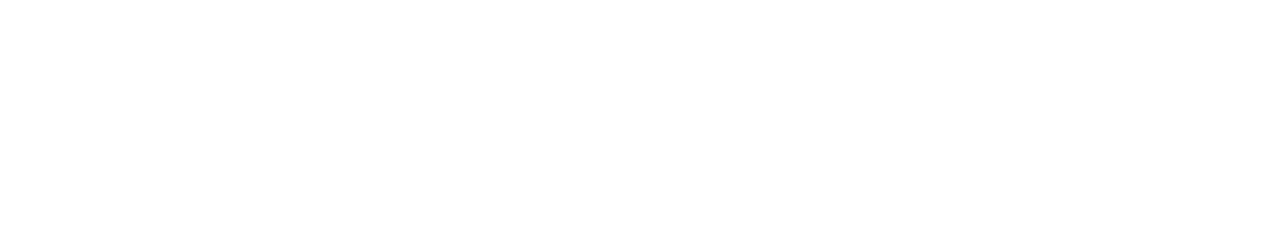
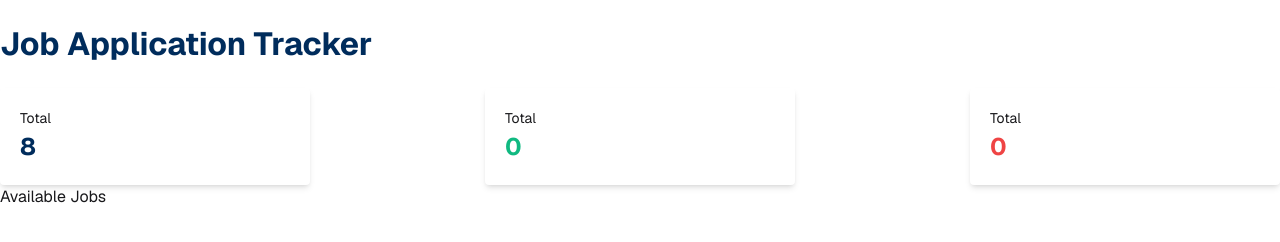
Before and after one commit to Sadik-BN/Job-Application-Tracker, a plain HTML site: page index.html in a window 1280 px wide. Drawn offline with nearby package versions, Linux system fonts and the light colour scheme.

Commit message:
Variable job Numbers on ui

```diff
--- a/index.html
+++ b/index.html
@@ -23,7 +23,7 @@
     <link href="https://fonts.googleapis.com/css2?family=Geist:wght@100..900&display=swap" rel="stylesheet">
 
     <style>
-        *{
+        * {
             font-family: "Geist", sans-serif;
         }
     </style>
@@ -34,7 +34,32 @@
 </head>
 
 <body class="container mx-auto">
+    <!-- dashboard -->
+    <section>
+        <h1 class="text-[#002C5C] text-[32px] font-bold my-5">Job Application Tracker</h1>
+        <div class="dash-card flex justify-between items-center">
+            <div class="bg-white p-5 w-[310px] rounded-sm shadow-md">
+                <p class="text-[14px]">Total</p>
+                <h3 class="text-[#002C5C] text-[24px] font-bold"></h3>
+            </div>
+            <div class="dash-card bg-white p-5 w-[310px] rounded-sm shadow-md">
+                <p class="text-[14px]">Total</p>
+                <h3 class="text-[#10B981] text-[24px] font-bold"></h3>
+            </div>
+            <div class="dash-card bg-white p-5 w-[310px] rounded-sm shadow-md">
+                <p class="text-[14px]">Total</p>
+                <h3 class="text-[#EF4444] text-[24px] font-bold"></h3>
+            </div>
+        </div>
+    </section>
 
+    <!-- available job -->
+     <section>
+        <h1>Available Jobs</h1>
+        <p></p>
+     </section>
+<script src="./scripts/helpers.js"></script>
+<script src="./scripts/main.js"></script>
 </body>
 
 </html>
--- /dev/null
+++ b/scripts/helpers.js
@@ -0,0 +1,10 @@
+let totalJob= 8;
+let interview=0;
+let rejected=0;
+
+function updateJobs(){
+    let dashCard = document.querySelectorAll(".dash-card h3");
+    dashCard[0].innerText = `${totalJob}`;
+    dashCard[1].innerText = `${interview}`;
+    dashCard[2].innerText = `${rejected}`;
+}
--- /dev/null
+++ b/scripts/main.js
@@ -0,0 +1 @@
+updateJobs();
```
